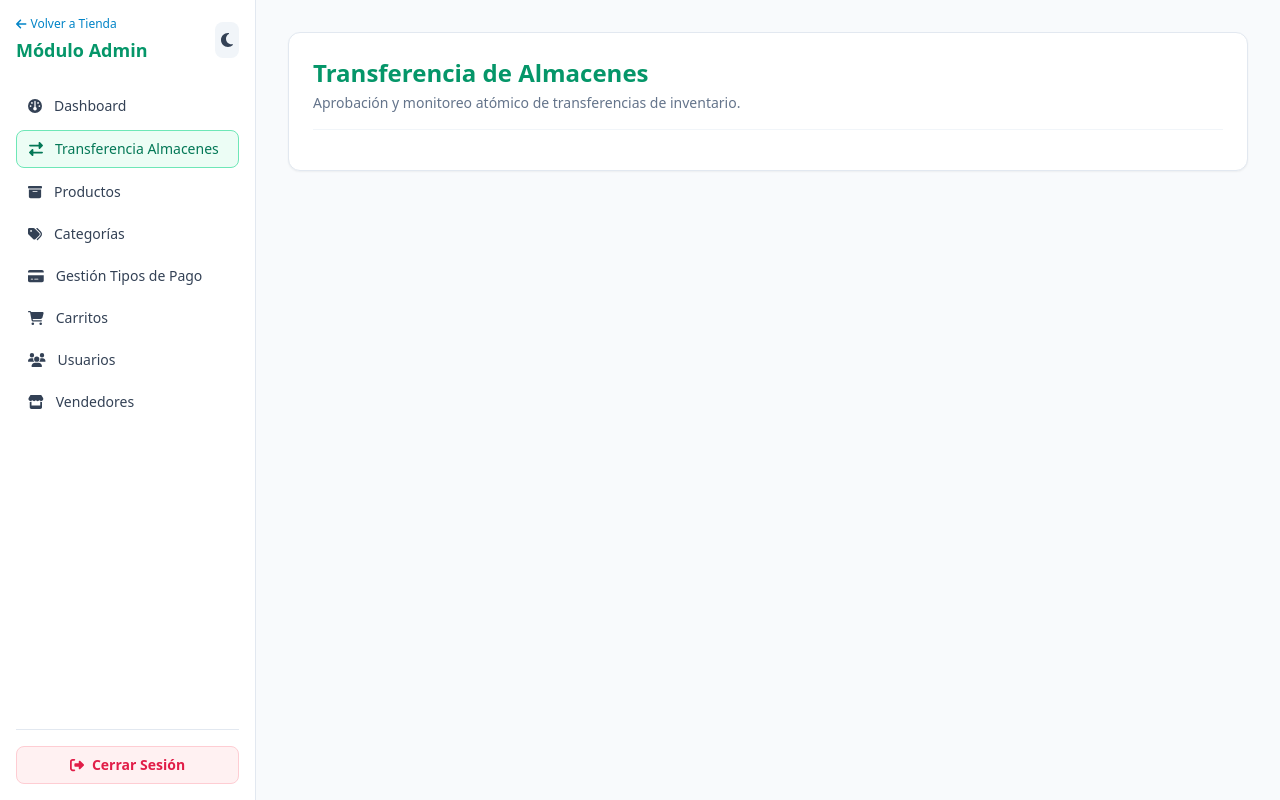
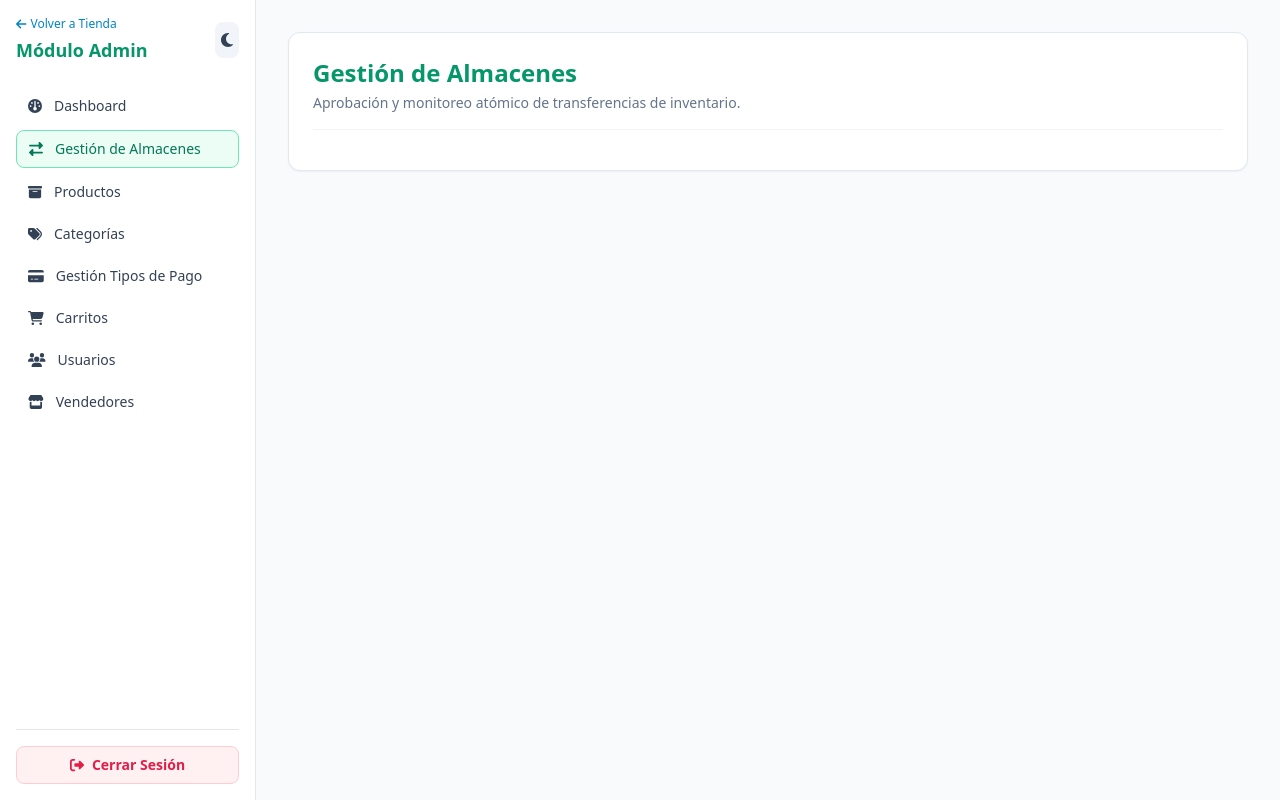
Before and after one commit to jhaddynortiz-glitch/TeraSmart-Frontend, a React (Vite) app: page /admin/transfers in a window 1280 px wide. Built offline with nearby package versions, Linux system fonts and the light colour scheme; no server answers.

Commit message:
Rename 'Transferencia de Almacenes' to 'Gestión de Almacenes' across sidebars, dashboards, and page headers

```diff
--- a/src/components/SidebarAdmin.tsx
+++ b/src/components/SidebarAdmin.tsx
@@ -47,7 +47,7 @@ export const SidebarAdmin: React.FC<SidebarAdminProps> = ({ onCloseMobile }) =>
           <FontAwesomeIcon icon={faGauge} /> Dashboard
         </NavLink>
         <NavLink to="/admin/transfers" onClick={handleNavClick} className={({ isActive }) => `flex items-center gap-3 px-3 py-2 rounded-lg text-sm font-medium ${isActive ? 'bg-emerald-50 dark:bg-emerald-500/20 text-emerald-700 dark:text-emerald-300 border border-emerald-300 dark:border-emerald-500/40' : 'text-slate-700 dark:text-slate-300 hover:bg-slate-100 dark:hover:bg-slate-700'}`}>
-          <FontAwesomeIcon icon={faRightLeft} /> Transferencia Almacenes
+          <FontAwesomeIcon icon={faRightLeft} /> Gestión de Almacenes
         </NavLink>
         <NavLink to="/admin/products" onClick={handleNavClick} className={({ isActive }) => `flex items-center gap-3 px-3 py-2 rounded-lg text-sm font-medium ${isActive ? 'bg-emerald-50 dark:bg-emerald-500/20 text-emerald-700 dark:text-emerald-300 border border-emerald-300 dark:border-emerald-500/40' : 'text-slate-700 dark:text-slate-300 hover:bg-slate-100 dark:hover:bg-slate-700'}`}>
           <FontAwesomeIcon icon={faBoxArchive} /> Productos
--- a/src/components/SidebarVendor.tsx
+++ b/src/components/SidebarVendor.tsx
@@ -53,7 +53,7 @@ export const SidebarVendor: React.FC<SidebarVendorProps> = ({ onCloseMobile }) =
           <FontAwesomeIcon icon={faBoxesPacking} /> Mis Productos
         </NavLink>
         <NavLink to="/vendor/transfers" onClick={handleNavClick} className={({ isActive }) => `flex items-center gap-3 px-3 py-2.5 rounded-lg font-medium text-sm ${isActive ? 'bg-amber-50 dark:bg-amber-500/20 text-amber-700 dark:text-amber-300 border border-amber-300 dark:border-amber-500/40' : 'text-slate-700 dark:text-slate-300 hover:bg-slate-100 dark:hover:bg-slate-700'}`}>
-          <FontAwesomeIcon icon={faRightLeft} /> Transferencias Almacén
+          <FontAwesomeIcon icon={faRightLeft} /> Gestión de Almacenes
         </NavLink>
       </nav>
 
--- a/src/pages/admin/AdminTransfersPage.tsx
+++ b/src/pages/admin/AdminTransfersPage.tsx
@@ -4,7 +4,7 @@ export const AdminTransfersPage: React.FC = () => {
   return (
     <div className="bg-white dark:bg-slate-800 border border-slate-200 dark:border-slate-700 rounded-xl p-6 shadow-sm dark:shadow-none transition-colors duration-200">
       <div className="border-b border-slate-100 dark:border-slate-700/60 pb-4 mb-4">
-        <h1 className="text-2xl font-bold text-emerald-600 dark:text-emerald-400">Transferencia de Almacenes</h1>
+        <h1 className="text-2xl font-bold text-emerald-600 dark:text-emerald-400">Gestión de Almacenes</h1>
         <p className="text-sm text-slate-500 dark:text-slate-400 mt-1">Aprobación y monitoreo atómico de transferencias de inventario.</p>
       </div>
     </div>
--- a/src/pages/vendor/VendorTransfersPage.tsx
+++ b/src/pages/vendor/VendorTransfersPage.tsx
@@ -4,7 +4,7 @@ export const VendorTransfersPage: React.FC = () => {
   return (
     <div className="bg-white dark:bg-slate-800 border border-slate-200 dark:border-slate-700 rounded-xl p-6 shadow-sm dark:shadow-none transition-colors duration-200">
       <div className="border-b border-slate-100 dark:border-slate-700/60 pb-4 mb-4">
-        <h1 className="text-2xl font-bold text-amber-600 dark:text-amber-400">Transferencias de Producto en Almacenes</h1>
+        <h1 className="text-2xl font-bold text-amber-600 dark:text-amber-400">Gestión de Almacenes</h1>
         <p className="text-sm text-slate-500 dark:text-slate-400 mt-1">Solicita o gestiona el movimiento de stock hacia otros almacenes.</p>
       </div>
     </div>
```
